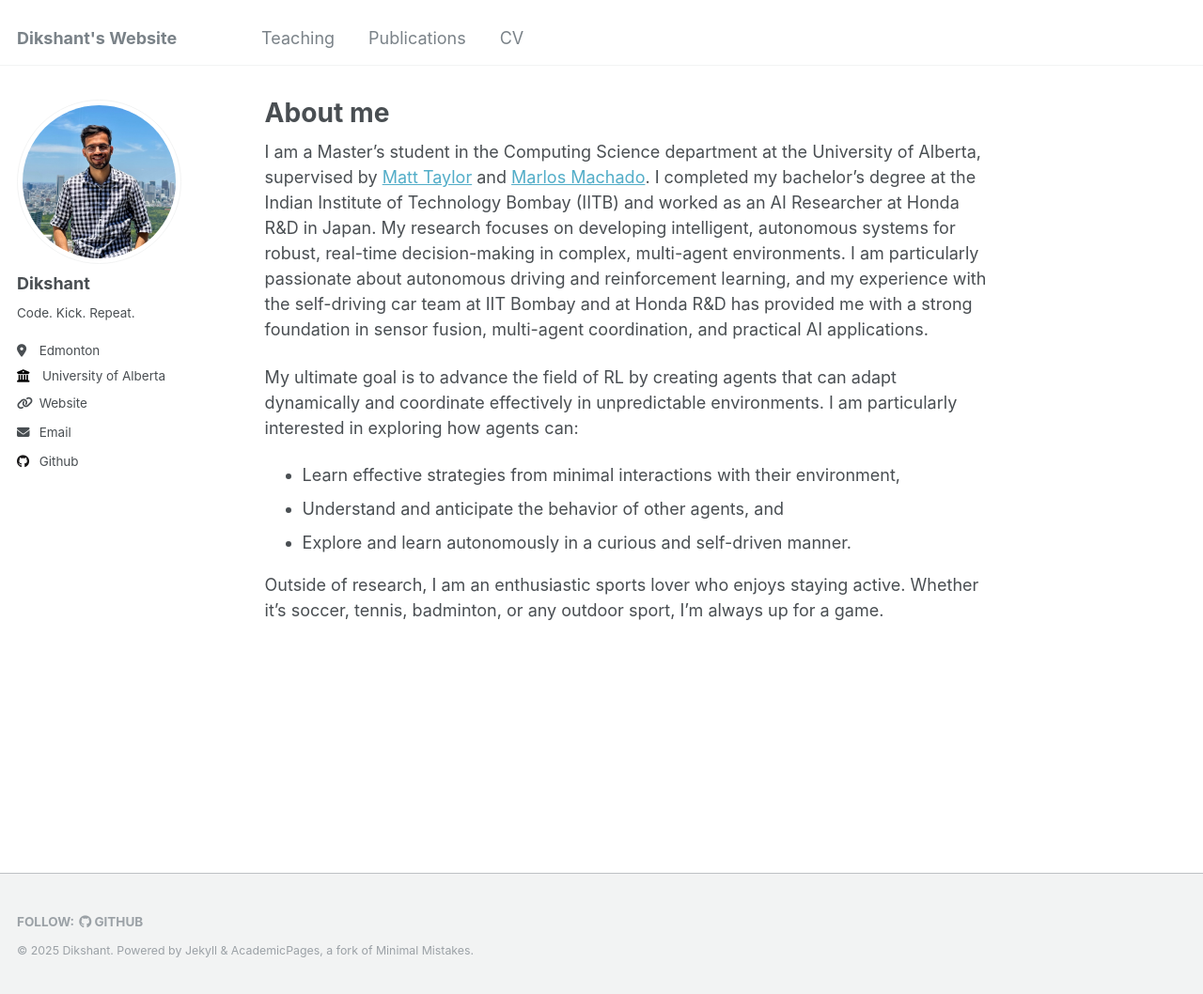
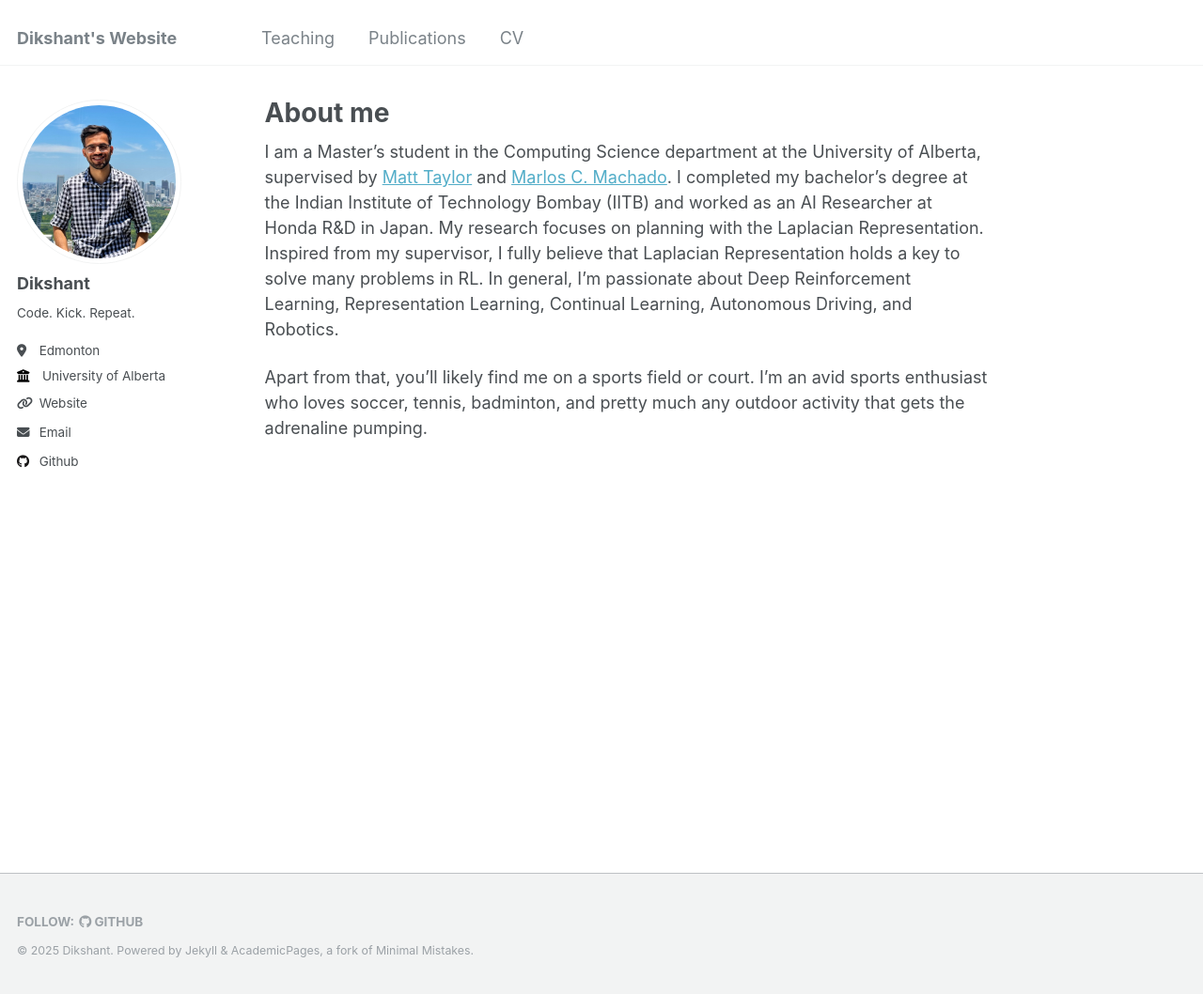
Before and after one commit to Dikshuy/Dikshuy.github.io, a Jekyll site: the page built from _pages/about.md, in a window 1280 px wide and 1058 px high. Shown: the whole window at 94% size. Built offline with Jekyll 4.4.1, drawn with Linux system fonts in a browser that asks for light colours.

Commit message:
update about me

```diff
--- a/_pages/about.md
+++ b/_pages/about.md
@@ -7,11 +7,6 @@ redirect_from:
   - /about.html
 ---
 
-I am a Master's student in the Computing Science department at the University of Alberta, supervised by [Matt Taylor](https://drmatttaylor.net) and [Marlos Machado](https://webdocs.cs.ualberta.ca/~machado/index.html). I completed my bachelor's degree at the Indian Institute of Technology Bombay (IITB) and worked as an AI Researcher at Honda R&D in Japan. My research focuses on developing intelligent, autonomous systems for robust, real-time decision-making in complex, multi-agent environments. I am particularly passionate about autonomous driving and reinforcement learning, and my experience with the self-driving car team at IIT Bombay and at Honda R&D has provided me with a strong foundation in sensor fusion, multi-agent coordination, and practical AI applications.
+I am a Master's student in the Computing Science department at the University of Alberta, supervised by [Matt Taylor](https://drmatttaylor.net) and [Marlos C. Machado](https://webdocs.cs.ualberta.ca/~machado/index.html). I completed my bachelor's degree at the Indian Institute of Technology Bombay (IITB) and worked as an AI Researcher at Honda R&D in Japan. My research focuses on planning with the Laplacian Representation. Inspired from my supervisor, I fully believe that Laplacian Representation holds a key to solve many problems in RL. In general, I'm passionate about Deep Reinforcement Learning, Representation Learning, Continual Learning, Autonomous Driving, and Robotics.
 
-My ultimate goal is to advance the field of RL by creating agents that can adapt dynamically and coordinate effectively in unpredictable environments. I am particularly interested in exploring how agents can:
-* Learn effective strategies from minimal interactions with their environment,
-* Understand and anticipate the behavior of other agents, and
-* Explore and learn autonomously in a curious and self-driven manner.
-
-Outside of research, I am an enthusiastic sports lover who enjoys staying active. Whether it's soccer, tennis, badminton, or any outdoor sport, I'm always up for a game.
+Apart from that, you'll likely find me on a sports field or court. I'm an avid sports enthusiast who loves soccer, tennis, badminton, and pretty much any outdoor activity that gets the adrenaline pumping.
```
